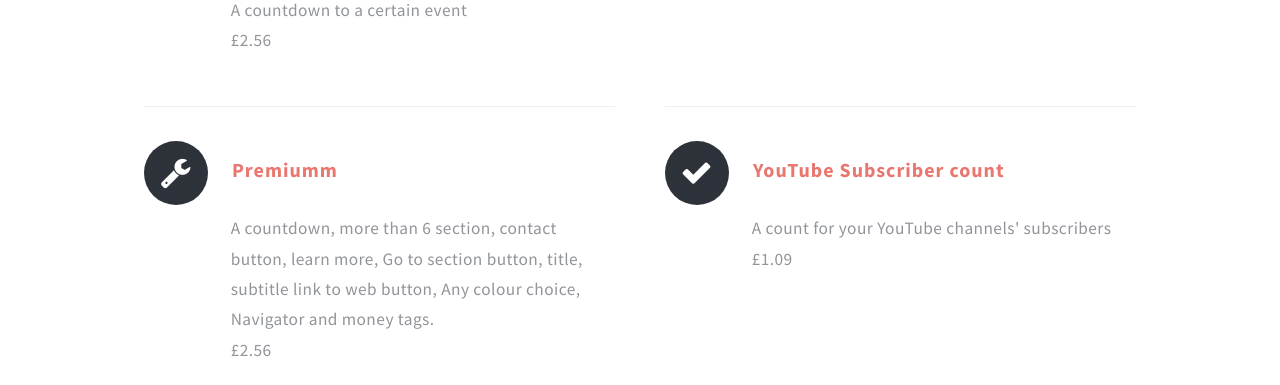
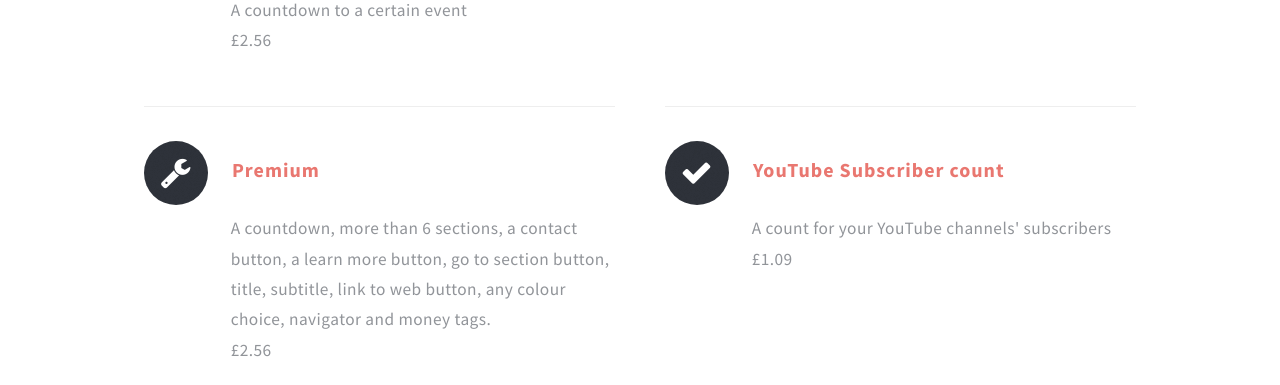
Before and after one commit to ElementalMinecraftGaming/Site, a plain HTML site: page index.html in a window 1280 px wide. Shown: the part 2460-2845 px from the top of the page. Drawn offline with Linux system fonts and the light colour scheme.

Commit message:
Grammar fix

```diff
--- a/index.html
+++ b/index.html
@@ -131,9 +131,9 @@
 									<div class="row">
 										<div class="6u 12u(mobile)">
 											<section>
-												<h3 class="icon fa-wrench">Premiumm</h3>
-												<p>A countdown, more than 6 section, contact button, learn more, Go to section button, title, subtitle
-												link to web button, Any colour choice, Navigator and money tags.</p>
+												<h3 class="icon fa-wrench">Premium</h3>
+												<p>A countdown, more than 6 sections, a contact button, a learn more button, go to section button, title, subtitle,
+												link to web button, any colour choice, navigator and money tags.</p>
 												<p>£2.56</p>
 											</section>
 										</div>
```
